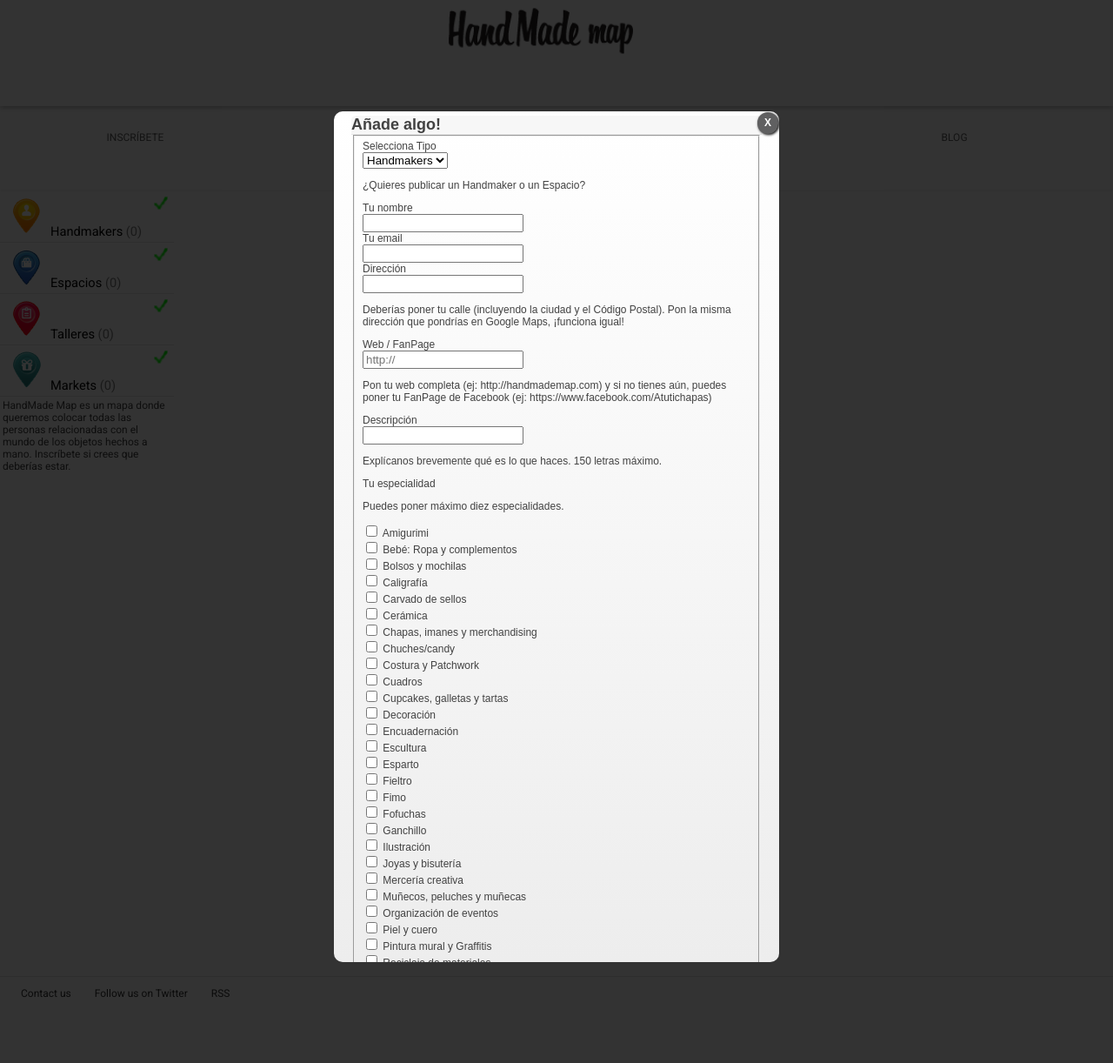
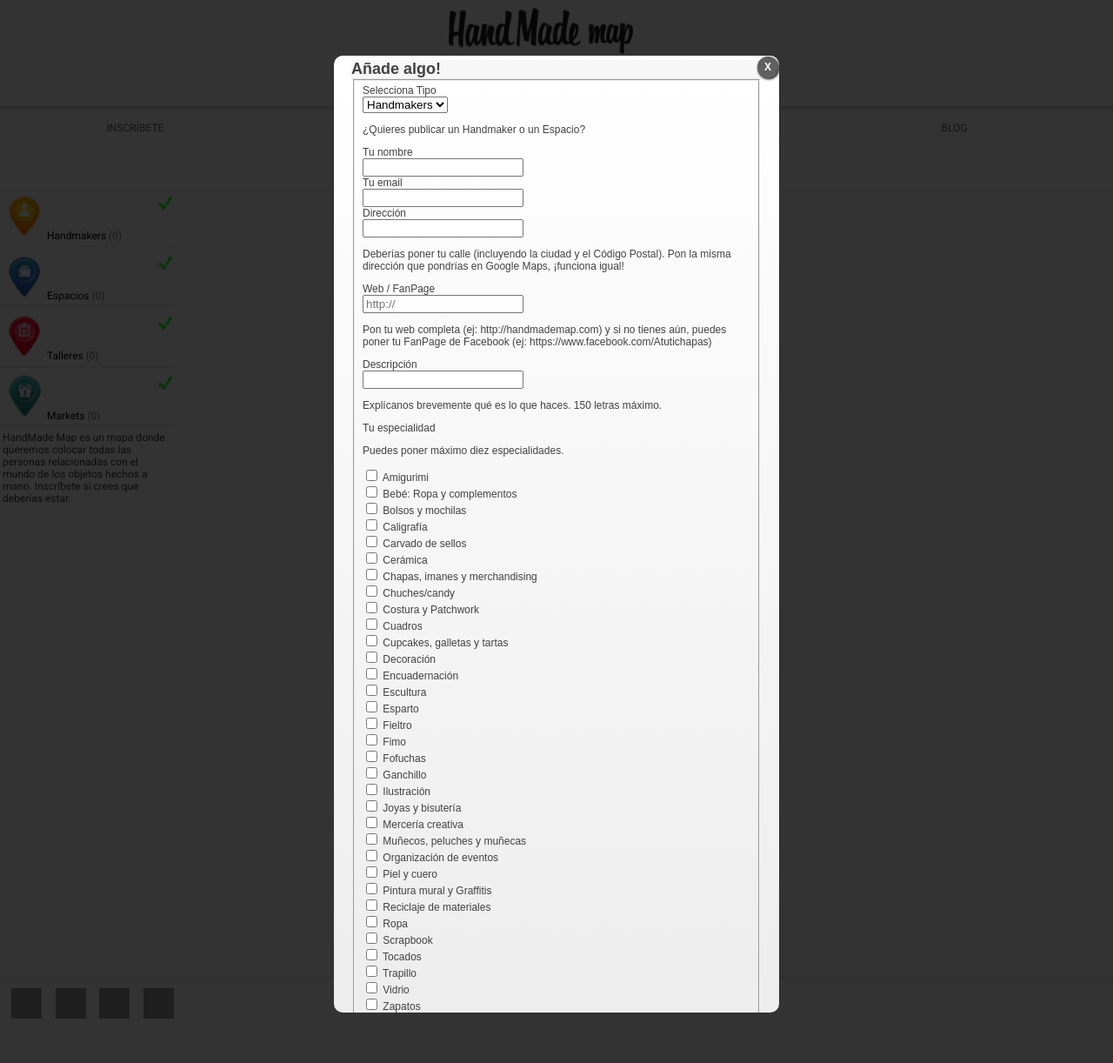
Before and after one commit to Bat083/HandmadeMapR, a PHP site: page / in a window 1280 px wide, after a click on "INSCRÍBETE". Shown: the whole page at 87% size. Run offline with PHP 8.4, Linux system fonts and the light colour scheme; data that the repository does not hold is empty; some libraries are stand-ins or nearby versions; grey boxes are pictures that could not be loaded.

Commit message:
Botones en filtros y footer y ocultaciones

```diff
--- a/index.php
+++ b/index.php
@@ -150,17 +150,28 @@ include_once "header.php";
         </ul>
         </nav>
         <section>
-            <img id="filter_button" class="filter__menu" src="./images/hamburger.png">
+          <button type="button" id="filter_button" class="filter__menu"> Filtros </button>
         </section>
         <section id="id_map" class="map">
         </section>
-
+        <section>
+          <button type="button" id="social_button" class="social__menu"> Social </button>
+        </section>
         <footer>
-         <ul>
-           <li><a href="#">Contact us</a></li>
-           <li><a href="#">Follow us on Twitter</a></li>
-           <li><a href="#">RSS</a></li>
-          </ul>
+          <section id="id_social" class="social">
+            <a href="https://twitter.com/Handmade_Map_" target="_blank">
+            <img title="Twitter" alt="Twitter" src="https://socialmediawidgets.files.wordpress.com/2014/03/twitter.png"/>
+            </a>
+            <a href="https://www.facebook.com/pages/HandMade-Map/1487264921506025?fref=ts">
+            <img title="Facebook" alt="Facebook" src="https://socialmediawidgets.files.wordpress.com/2014/03/facebook.png"/>
+            </a>
+            <a href="http://es.pinterest.com/handmademap/">
+            <img title="Pinterest" alt="Pinterest" src="https://socialmediawidgets.files.wordpress.com/2014/03/pinterest.png"/>
+            </a>
+            <a href="mailto:hello@handmademap.com">
+            <img title="Email" alt="hello@handmademap.com" src="https://socialmediawidgets.files.wordpress.com/2014/03/email.png"/>
+            </a>
+          </section>
         </footer>
       </section>
     </main>
@@ -492,18 +503,18 @@ include_once "header.php";
     </div>
     <script>
       //VACIAR FORMULARIO AL CERRAR LA PANTALLA
-      var close_form = document.querySelector('#close_form_ev');
-      var closeX     = document.querySelector('#closeX_ev');
-      var sub_form   = document.querySelector('#sub_form_ev');
+      var close_form_ev = document.querySelector('#close_form_ev');
+      var closeX_ev     = document.querySelector('#closeX_ev');
+      var sub_form_ev   = document.querySelector('#sub_form_ev');
 
-      close_form.addEventListener('click', function() {
+      close_form_ev.addEventListener('click', function() {
         $('form[name="addForm_ev"]')
             .find(':radio, :checkbox').removeAttr('checked').end()
             .find('textarea, :text, select').val('')
 
         return false;
       });
-      closeX.addEventListener('click', function() {
+      closeX_ev.addEventListener('click', function() {
         $('form[name="addForm_ev"]')
             .find(':radio, :checkbox').removeAttr('checked').end()
             .find('textarea, :text, select').val('')
@@ -731,10 +742,25 @@ include_once "header.php";
 
       filter_button.addEventListener('click', function(m) {
         filter.classList.toggle('open');
+        filter_button.classList.toggle('open');
         m.stopPropagation();
       });
-      main.addEventListener('click', function() {
+      filter_button.addEventListener('onclick', function() {
         filter.classList.remove('open');
+        filter_button.classList.remove('open');
+      });
+
+      var social_button = document.querySelector('#social_button');
+      var social = document.querySelector('.social');
+
+      social_button.addEventListener('click', function(c) {
+        social.classList.toggle('open');
+        social_button.classList.toggle('open');
+        c.stopPropagation();
+      });
+      social_button.addEventListener('onclick', function() {
+        social.classList.remove('open');
+        social_button.classList.remove('open');
       });
 
       // initialize map
@@ -799,7 +825,7 @@ include_once "header.php";
         ];
 
         // set map options
-      var zoomControl = false;
+      var zoomControl = true;
       var myOptions = {
           zoom: 6,
           center: new google.maps.LatLng(39.7217793,-3.5655605,7),
@@ -1058,51 +1084,6 @@ include_once "header.php";
           $(".nav_left__list .list-"+subtype).toggles();
         }
       google.maps.event.addDomListener(window, 'load', initialize);
-/*
-
-
-      // AÑADIR MARKET O EVENTO
-      $("#modal_addform_ev").submit(function(event) {
-        event.preventDefault();
-        // get values
-        var allVals=[];
-        $('input[type="checkbox"]:checked').each(function () {
-         allVals.push($(this).val());
-        });
-        var $form = $( this ),
-            ev_owner_name = $form.find( '#add_owner_name_ev' ).val(),
-            ev_owner_email = $form.find( '#add_owner_email_ev' ).val(),
-            ev_title = $form.find( '#add_title_ev' ).val(),
-            ev_type = $form.find( '#add_type_ev' ).val(),
-            ev_fecini = $form.find( '#add_fecini_ev' ).val(),
-            ev_fecfin = $form.find( '#add_fecfin_ev' ).val(),
-            ev_address = $form.find( '#add_address_ev' ).val(),
-            ev_uri = $form.find( '#add_uri_ev' ).val(),
-            ev_description = $form.find( '#add_description_ev' ).val(),
-            ev_sub_type = allVals,
-            ev_url = $form.attr( 'action' );
-
-        // send data and get results
-        $.post( ev_url, { ev_owner_name: ev_owner_name, ev_owner_email: ev_owner_email, ev_title: ev_title, ev_type: ev_type, ev_fecini: ev_fecini, ev_fecfin: ev_fecfin, ev_address: ev_address, ev_uri: ev_uri, ev_description: ev_description, ev_sub_type: ev_sub_type},
-          function( data ) {
-            var content = $( data ).find( '#content' );
-
-            // if submission was successful, show info alert
-            if(data == "success") {
-              $("#modal_addform_ev #result_ev").html("Hemos recibido su formulario y lo validaremos pronto. Gracias!");
-              $("#modal_addform_ev #result_ev").addClass("alert alert-info");
-              $("#modal_addform_ev p").css("display", "none");
-              $("#modal_addform_ev fieldset").css("display", "none");
-              $("#modal_addform_ev .btn-primary").css("display", "none");
-
-            // if submission failed, show error
-            } else {
-              $("#modal_addform_ev #result_ev").html(data);
-              $("#modal_addform_ev #result_ev").addClass("alert alert-danger");
-            }
-          }
-        );
-      });  */
     </script>
   </body>
 </html>
--- a/main.css
+++ b/main.css
@@ -35,7 +35,7 @@ ul {
 
 .header {
   box-shadow: 0 2px 5px rgba(0, 0, 0, 0.26);
-  min-height: 56px;
+//  min-height: 56px;
   height: 10%;
   transition: min-height 0.3s;
 }
@@ -48,9 +48,12 @@ ul {
 }
 
 .header__logo {
-  height: 60px;
-  width: 220px;
-  margin-bottom: 0.5%;
+  height: 80%;
+//  height: 100%;
+  width: 33%;
+  max-height: 60px;
+  max-width: 220px;
+//  margin-bottom: 0.5%;
   margin-top: 0.5%;
   margin-left: 40%;
 }
@@ -67,7 +70,7 @@ ul {
   margin-left: auto;
   margin-right: auto;
   position: relative;
-  min-height: 65px;
+//  min-height: 65px;
 }
 
 .nav__list {
@@ -85,13 +88,12 @@ ul {
   text-align: center;
   line-height: 24px;
   text-transform: uppercase;
-  padding: 24px;
+  padding-top: 1%;
 }
 
 .nav a {
   text-decoration: none;
   color: #616161;
-  padding: 1.5em;
 }
 
 .nav a:hover {
@@ -133,15 +135,13 @@ ul {
   width: 20%;
   text-align: center;
   line-height: 24px;
-  padding: 24px;
   text-transform: uppercase;
 }
 
 .nav_left__item a {
-  width:20%;
+  width: 20%;
   text-decoration: none;
   color: #616161;
-  padding: 1.5em;
 }
 
 .nav_left__item a:hover {
@@ -157,14 +157,16 @@ ul {
  */
 .nav_left__list .category
 {
-  font-size: 11pt;
+  font-size: 100%;
   color: #000;
   border-bottom: 1px solid rgba(0, 0, 0, 0.1);
   overflow: hidden;
+  margin-bottom: 5px;
 }
 .nav_left__list .category img
 {
-  margin-right: 5px;
+  height: 30%;
+  width: 30%;
 }
 .nav_left__list .category span
 {
@@ -173,6 +175,7 @@ ul {
 .nav_left__list .category .category_item
 {
   border-top: 1px solid rgba(255, 255, 255, 0.05);
+  margin-bottom: 5px;
 }
 .nav_left__list .category .category_item:hover
 {
@@ -182,7 +185,7 @@ ul {
 {
   display: block;
   overflow: hidden;
-  padding: 3px 6px;
+  width: 90%;
   color: #000;
   text-decoration: none;
 }
@@ -197,9 +200,12 @@ ul {
 .nav_left__list .category .category_toggle
 {
   float: right;
-  padding: 10px;
+  width: 10%;
   height: 26px;
   cursor: pointer;
+  background-image: url("./images/icons/check.png");
+  background-position: center center;
+  background-repeat: no-repeat;
 }
 .nav_left__list .category .category_toggle.inactive
 {
@@ -213,13 +219,7 @@ ul {
 {
   display: none;
 }
-.nav_left__list .category .category_toggle
-{
-  background-image: url("./images/icons/check.png");
-  background-position: center center;
-  background-repeat: no-repeat;
-  width: 30px;
-}
+
 .nav_left__list .list-items
 {
   display: none;
@@ -231,8 +231,9 @@ ul {
 .nav_left__list .list-items li a
 {
   display: block;
-  font-size: 8pt;
-  padding: 5px 10px;
+  font-size: 100%;
+  margin-top: 5px;
+  margin-bottom: 5px;
   outline: none;
   color: #000;
   font-weight: normal;
@@ -368,10 +369,13 @@ main {
 
 .modalDialog > div {
   width: 40%;
-  height: 80%;
+  height: 90%;
   position: relative;
   overflow-y: scroll;
-  margin: 10% auto;
+  margin-left: auto;
+  margin-right: auto;
+  margin-top: 5%;
+  margin-bottom: 5%;
   padding: 5px 20px 13px 20px;
   border-radius: 10px;
   background: #fff;
@@ -502,7 +506,6 @@ main {
 
 footer {
   border-top: 1px solid #E0E0E0;
-  padding: 1em;
   width: 100%;
   height: 10%;
 }
@@ -515,5 +518,16 @@ footer li {
 footer a {
   text-decoration: none;
   color: #333;
-  padding: 1.5em;
 }
+
+.social{
+  width: 100%;
+  height: 100%;
+}
+
+.social img{
+  width: 35px;
+  height: 35px;
+  margin-left: 1%;
+  margin-top: 1%;
+}
--- a/responsive.css
+++ b/responsive.css
@@ -184,6 +222,7 @@
     order: 3;
     height: 10%;
     position: relative;
+    padding: 0em;
   }
 
   footer a {
```
Also changed, not shown: other parts of responsive.css (+158 -17 lines).
